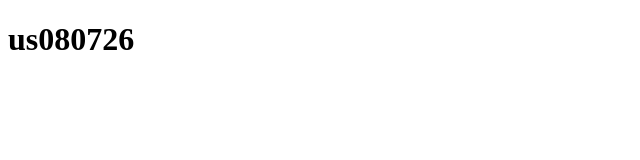
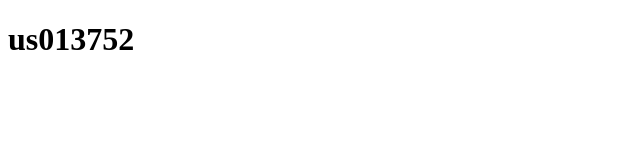
Before and after one commit to procoder26/smashcode, a plain HTML site: page index.html in a window 1280 px wide. Shown: the full height of the page, 0-640 px from the left. Drawn offline with Linux system fonts and the light colour scheme.

Commit message:
Update index.html

```diff
--- a/index.html
+++ b/index.html
@@ -14,7 +14,7 @@
 
 <body>
     <div>
-      <h1>us080726</h1>
+      <h1>us013752</h1>
     </div>
 
     <script>
```
